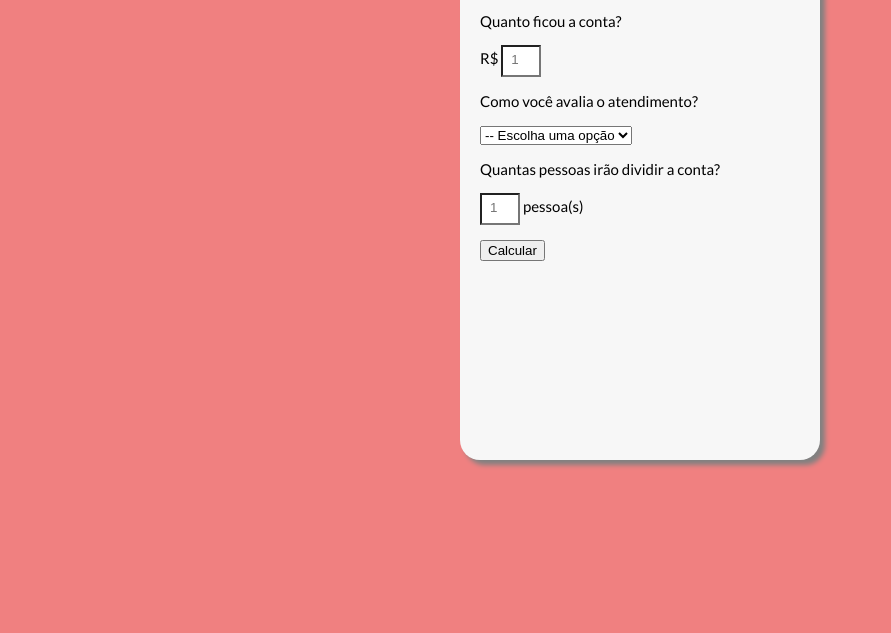
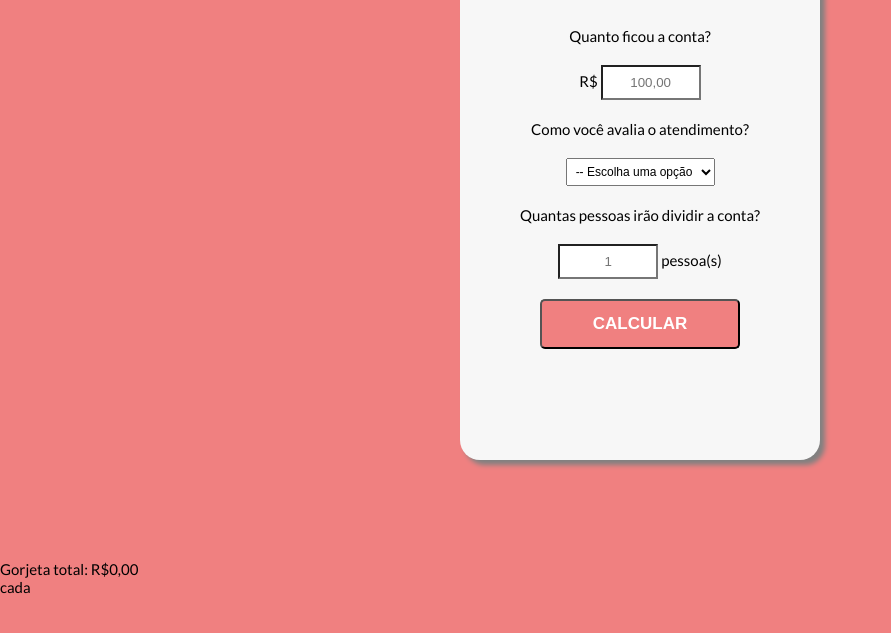
Before and after one commit to MarcoTSF/Start-OneBitCode, a plain HTML site: page index.html in a window 1280 px wide. Shown: the part 165-798 px from the top of the page, without its empty margins (0-891 px from the left). Drawn offline with Linux system fonts and the light colour scheme; a web font is replaced by a local one.

Commit message:
chore: finished form style and create script.js

```diff
--- a/index.html
+++ b/index.html
@@ -15,13 +15,13 @@
                 <h1 class="title">Calculador de Gorjetas</h1>
             </div>
 
-            <form class="tipsForm">
+            <form class="tipsForm" id="tipsForm">
                 <label for="bill">
                     <p>Quanto ficou a conta?</p>
                 </label>
 
                 <p>
-                    R$ <input type="number" placeholder="100" name="bill" class="formInput">
+                    R$ <input type="number" placeholder="100,00" name="bill" class="formInput">
                 </p>
 
                 <label for="serviceQual">
@@ -47,8 +47,14 @@
                     <input type="number" placeholder="1" name="people" id="people" class="formInput"> pessoa(s)
                 </p>
 
-                <button type="submit">Calcular</button>
+                <button type="submit" class="formSubmit">Calcular</button>
             </form>
         </div>
+        <div id="totalTip">
+            Gorjeta total:
+            R$<span id="tip">0,00</span>
+            <p id="each">cada</p>
+        </div>
+        <script src="./src/js/script.js"></script>
     </body>
 </html>
--- a/src/css/style.css
+++ b/src/css/style.css
@@ -8,6 +8,8 @@
 
 * {
     box-sizing: border-box;
+    margin: 0;
+    padding: 0;
 }
 
 body {
@@ -38,15 +40,52 @@ body {
 }
 
 .tipsForm {
-    padding-left: 20px;
+    display: flex;
+    flex-direction: column;
+    align-items: center;
+    justify-content: center;
+    margin: 30px auto;
+    gap: 20px;
 }
 
 .formInput {
     background: white;
-    width: 40px;
-    padding: 5px 5px 8px 8px;
+    width: 100px;
+    padding: 8px 8px 8px 8px;
+    text-align: center;
+}
+
+input[type=number]::-webkit-inner-spin-button {
+    -webkit-appearance: none;
+
+}
+
+input[type=number] {
+   -moz-appearance: textfield;
+   appearance: textfield;
+
 }
 
 .formInput:focus {
     border: 3px solid var(--primary-color);
+    outline: none;
 }
+
+.formSelect {
+    width: fit-content;
+    padding: 5px;
+    font-size: 12px;
+    text-align: center;
+}
+
+.formSubmit {
+    text-transform: uppercase;
+    font-weight: 700;
+    background: var(--primary-color);
+    border-radius: 5px;
+    width: 200px;
+    height: 50px;
+    text-align: center;
+    font-size: 17px;
+    color: white;
+}
```
Also changed, not shown: src/js/script.js (added).
